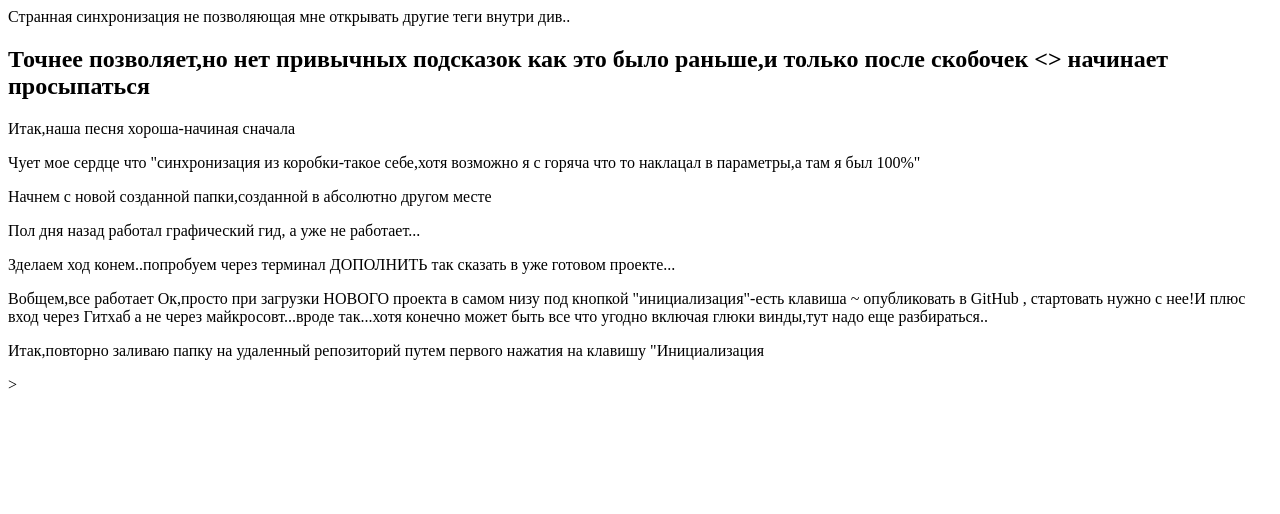
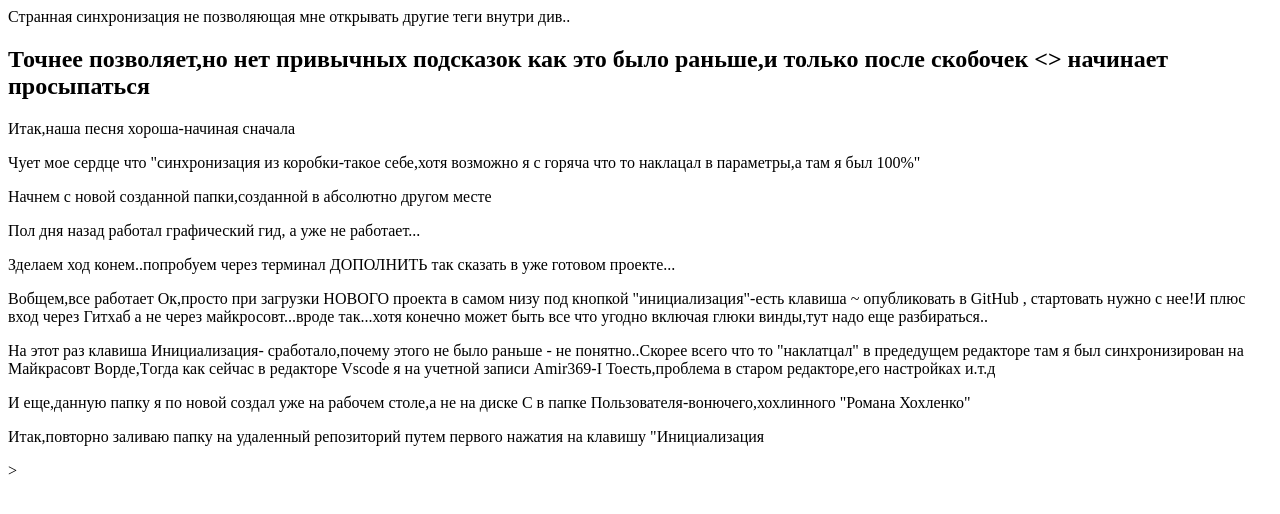
Before and after one commit to Amir369-I/grafik, a plain HTML site: page grafik_2/index.html in a window 1280 px wide. Drawn offline with Linux system fonts and the light colour scheme.

Commit message:
Клавиша "Инициализация"-успешно сработала!))

```diff
--- a/grafik_2/index.html
+++ b/grafik_2/index.html
@@ -20,7 +20,12 @@
         в GitHub , стартовать нужно с нее!И плюс вход через Гитхаб а не через майкросовт...вроде так...хотя конечно может быть все что угодно
         включая глюки винды,тут надо еще разбираться..
     </div>
+    <p>На этот раз клавиша Инициализация- сработало,почему этого не было раньше - не понятно..Скорее всего что то "наклатцал" в предедущем редакторе
+        там я был синхронизирован на Майкрасовт Ворде,Tогда как сейчас в редакторе Vscode я на учетной записи Amir369-I
+        Тоесть,проблема в старом редакторе,его настройках и.т.д
+        <p>И еще,данную папку я по новой создал уже на рабочем столе,а не на диске С в папке Пользователя-вонючего,хохлинного "Романа Хохленко"</p>
 
+    </p>
     <p>Итак,повторно заливаю папку на удаленный репозиторий путем первого нажатия на клавишу "Инициализация</p>
 
     ></div>
```
